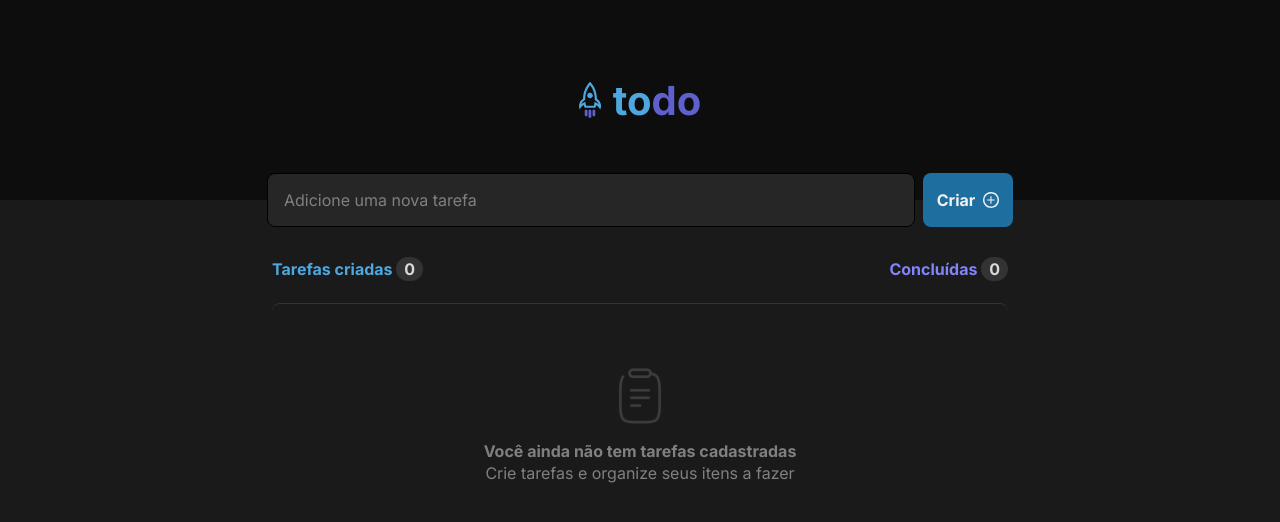
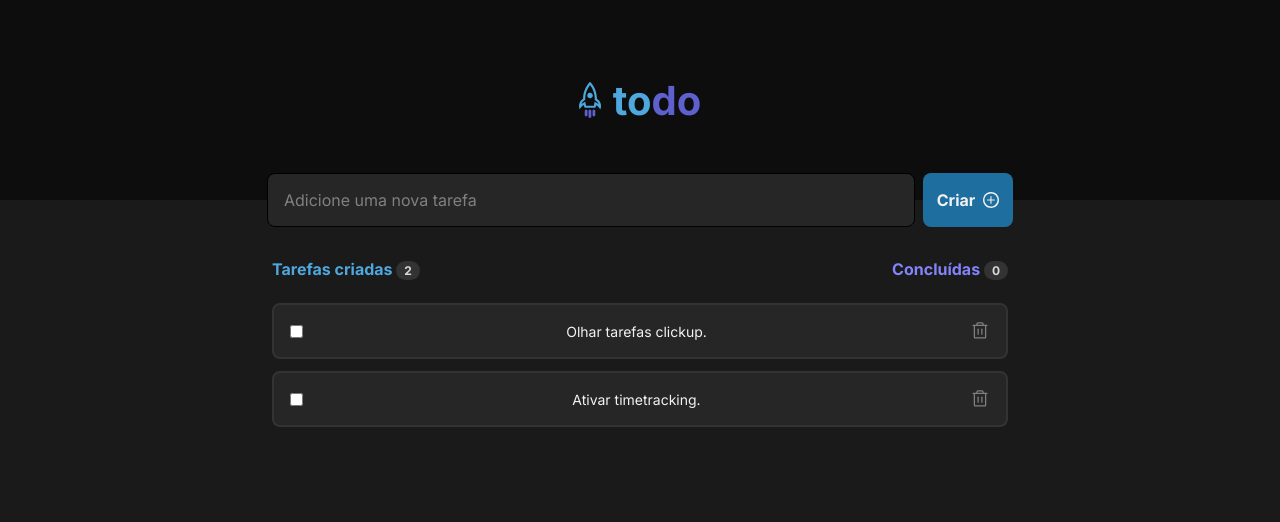
Before and after one commit to luisdesouza10/ToDoList, a React (Vite) app: page / in a window 1280 px wide. Shown: the top 522 px of the page. Built offline with nearby package versions, Linux system fonts and the light colour scheme.

Commit message:
feat: task card

```diff
--- a/package.json
+++ b/package.json
@@ -9,6 +9,7 @@
     "preview": "vite preview"
   },
   "dependencies": {
+    "phosphor-react": "^1.4.1",
     "react": "^18.2.0",
     "react-dom": "^18.2.0"
   },
--- a/src/App.module.css
+++ b/src/App.module.css
@@ -71,6 +71,7 @@
   background: var(--gray-400);
   border-radius: 999px;
   color: var(--gray-200);
+  font-size: 0.75rem;
 }
 
 .emptyListContainer {
--- a/src/App.tsx
+++ b/src/App.tsx
@@ -4,8 +4,39 @@ import clipboard from "./assets/clipboard.svg";
 
 import styles from "./App.module.css";
 import "./global.css";
+import { useState } from "react";
+import { Task } from "./model";
+import { TaskCard } from "./components/taskCard";
 
 function App() {
+  const [tasks, setTasks] = useState<Task[]>([
+    {
+      checked: false,
+      task: "Olhar tarefas clickup.",
+    },
+    {
+      checked: false,
+      task: "Ativar timetracking.",
+    },
+  ] as Task[]);
+
+  const doneTasks = tasks.filter((task) => task.checked === true).length;
+
+  function handleCheckTask(taskContent: string) {
+    const newTasks = tasks.map((task) =>
+      task.task === taskContent ? { ...task, checked: !task.checked } : task
+    );
+    setTasks(newTasks);
+  }
+
+  function handleDeleteTask(taskContent: string) {
+    const tasksWithoutDeletedOne = tasks.filter((task) => {
+      return taskContent !== task.task;
+    });
+
+    setTasks(tasksWithoutDeletedOne);
+  }
+
   return (
     <div>
       <Header />
@@ -20,18 +51,37 @@ function App() {
       <div className={styles.wrapper}>
         <header>
           <strong>
-            Tarefas criadas <span>0</span>
+            Tarefas criadas <span>{tasks.length}</span>
           </strong>
 
           <strong>
-            Concluídas <span>0</span>
+            Concluídas{" "}
+            <span>
+              {doneTasks > 0
+                ? tasks.filter((task) => task.checked === true).length +
+                  " de " +
+                  tasks.length
+                : 0}
+            </span>
           </strong>
         </header>
-        <div className={styles.emptyListContainer}>
-          <img src={clipboard} />
-          <strong>Você ainda não tem tarefas cadastradas</strong>
-          <p>Crie tarefas e organize seus itens a fazer</p>
-        </div>
+        {tasks.length ? (
+          tasks.map((task) => (
+            <TaskCard
+              key={task.task}
+              checked={task.checked}
+              task={task.task}
+              onClickCheck={handleCheckTask}
+              onClickDelete={handleDeleteTask}
+            />
+          ))
+        ) : (
+          <div className={styles.emptyListContainer}>
+            <img src={clipboard} />
+            <strong>Você ainda não tem tarefas cadastradas</strong>
+            <p>Crie tarefas e organize seus itens a fazer</p>
+          </div>
+        )}
       </div>
     </div>
   );
--- /dev/null
+++ b/src/components/taskCard/TaskCard.module.css
@@ -0,0 +1,39 @@
+.card {
+  padding: 1rem;
+  background: var(--gray-500);
+  border-radius: 0.5rem;
+
+  display: flex;
+  flex-direction: row;
+  align-items: center;
+  justify-content: space-between;
+
+  border: 2px solid var(--gray-400);
+}
+
+.card p {
+  font-size: 0.875rem;
+  color: var(--gray-100);
+}
+
+.card button {
+  background: transparent;
+  border: 0px;
+  cursor: pointer;
+  color: var(--gray-300);
+
+  line-height: 0;
+  border-radius: 2px;
+}
+
+.card button:hover {
+  color: var(--danger);
+}
+
+.card button img {
+  height: 1.875rem;
+}
+
+.card:not(:last-child) {
+  margin-bottom: 0.75rem;
+}
--- /dev/null
+++ b/src/components/taskCard/index.tsx
@@ -0,0 +1,24 @@
+import { Trash } from "phosphor-react";
+import { TaskCardProps } from "../../model";
+import styles from "./TaskCard.module.css";
+
+export function TaskCard({
+  checked,
+  task,
+  onClickCheck,
+  onClickDelete,
+}: TaskCardProps) {
+  return (
+    <div className={styles.card}>
+      <input
+        type="checkbox"
+        checked={checked}
+        onChange={() => onClickCheck(task)}
+      />
+      <p>{task}</p>
+      <button onClick={() => onClickDelete(task)}>
+        <Trash size={20} />
+      </button>
+    </div>
+  );
+}
--- /dev/null
+++ b/src/model/index.ts
@@ -0,0 +1,2 @@
+export * from "./task";
+export * from "./taskCard";
--- /dev/null
+++ b/src/model/task.ts
@@ -0,0 +1,4 @@
+export interface Task {
+  checked: boolean;
+  task: string;
+}
--- /dev/null
+++ b/src/model/taskCard.ts
@@ -0,0 +1,8 @@
+import { Task } from "./task";
+
+export interface TaskCardProps {
+  checked: boolean;
+  task: string;
+  onClickCheck: (task: string) => void;
+  onClickDelete: (task: string) => void;
+}
```
Also changed, not shown: src/assets/trash.svg (added), 1 other file (tests, documents, lock files or other folders).
